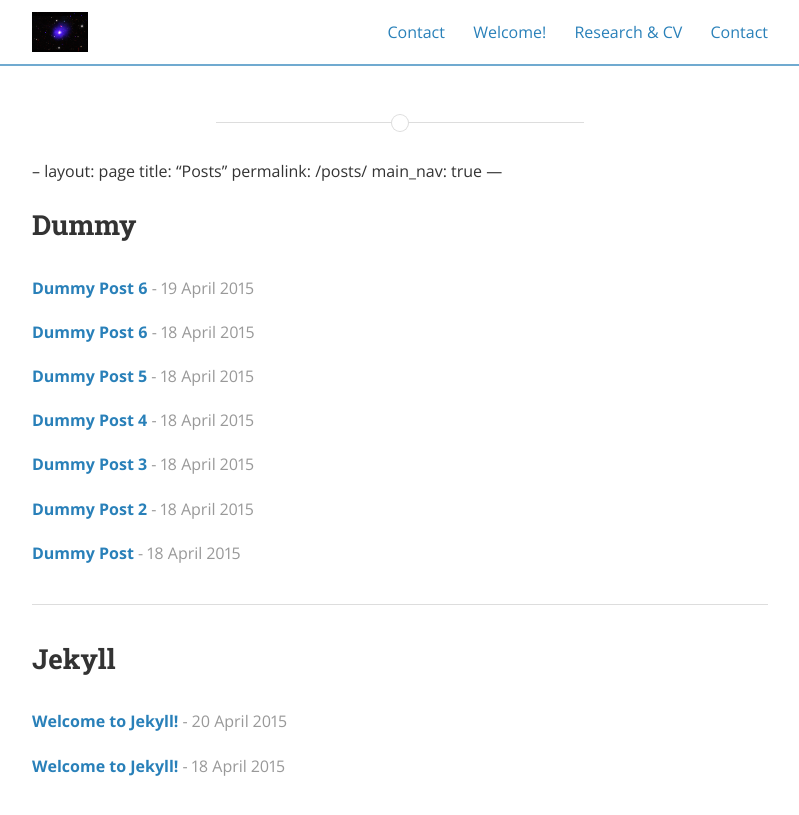
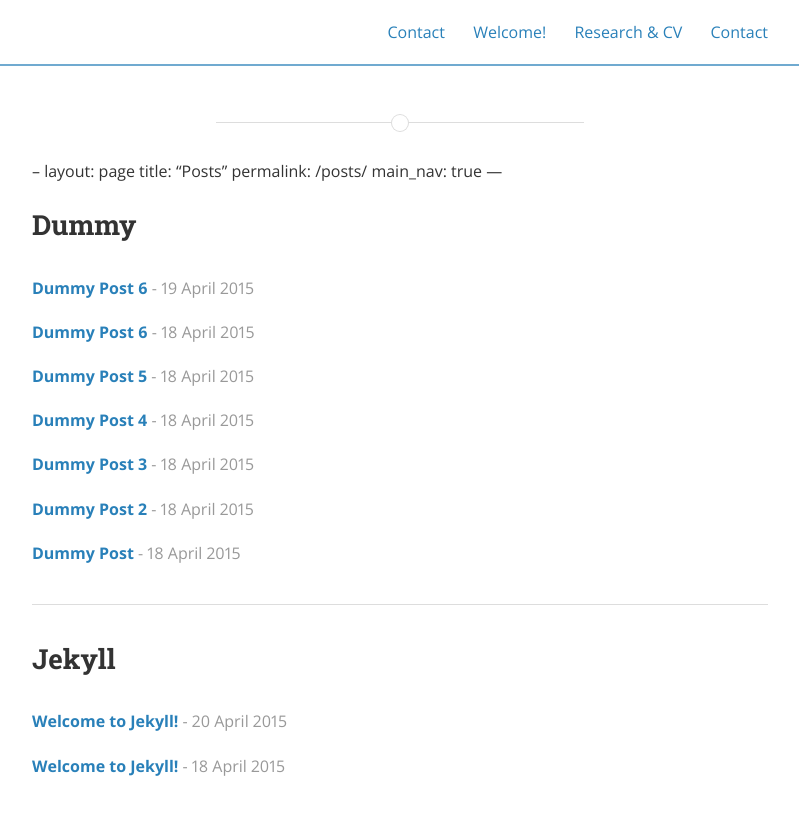
Before and after one commit to jsiskreynes-astro/jsiskreynes-astro.github.io, a Jekyll site: the page built from posts.md, in a window 1280 px wide. Shown: the top 815 px of the page, without its empty margins (240-1039 px from the left). Built offline with Jekyll 4.4.1, drawn with Linux system fonts in a browser that asks for light colours; nearby versions of some CDN libraries; our own code applies the rules of GitHub Pages for plain Markdown files.

Commit message:
updated header.html

```diff
--- a/_includes/header.html
+++ b/_includes/header.html
@@ -1,11 +1,6 @@
 <header class="navigation" role="banner">
   <div class="navigation-wrapper">
     <a href="{{ site.baseurl }}/" class="logo">
-      {% if site.logo %}
-      <img src="{{ site.logo | prepend: site.baseurl }}" alt="{{ site.title }}">
-      {% else %}
-      <span>{{ site.title }}</span>
-      {% endif %}
     </a>
     <a href="javascript:void(0)" class="navigation-menu-button" id="js-mobile-menu">
       <i class="fa fa-bars"></i>
```
